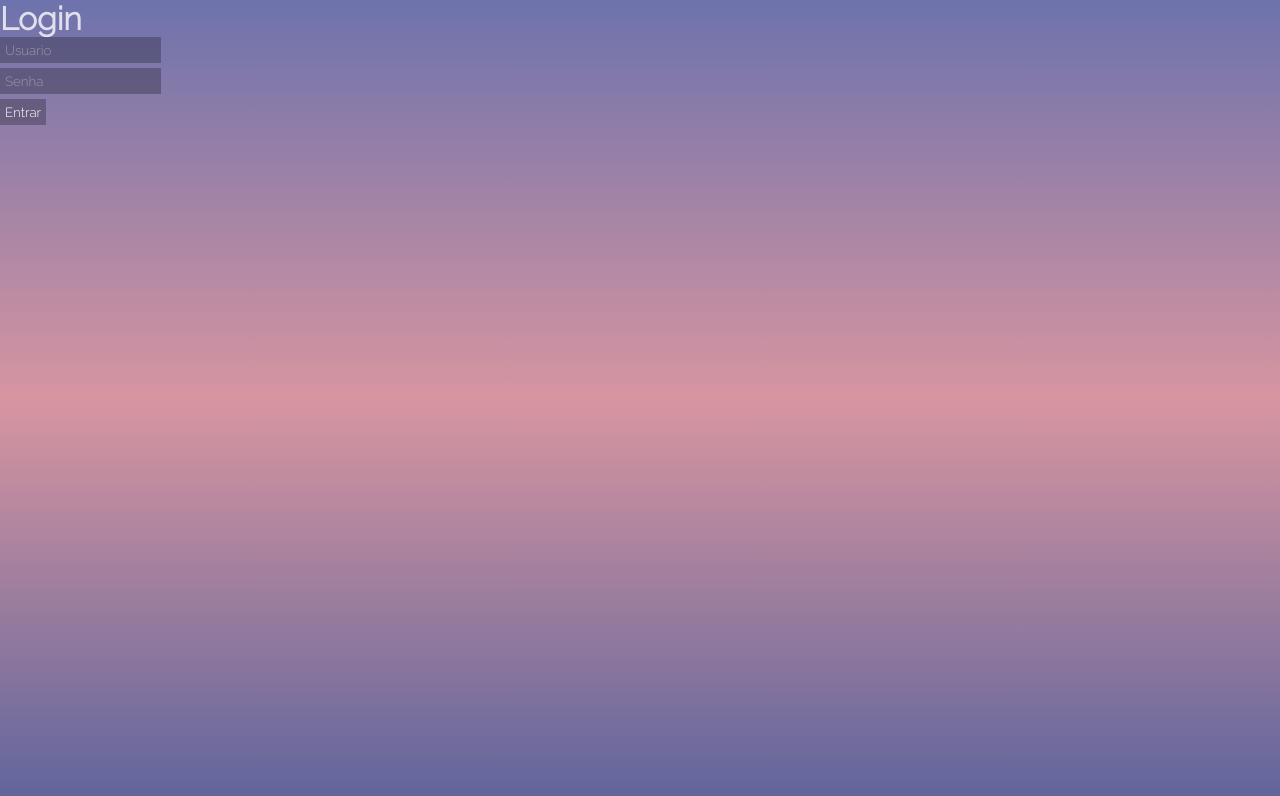
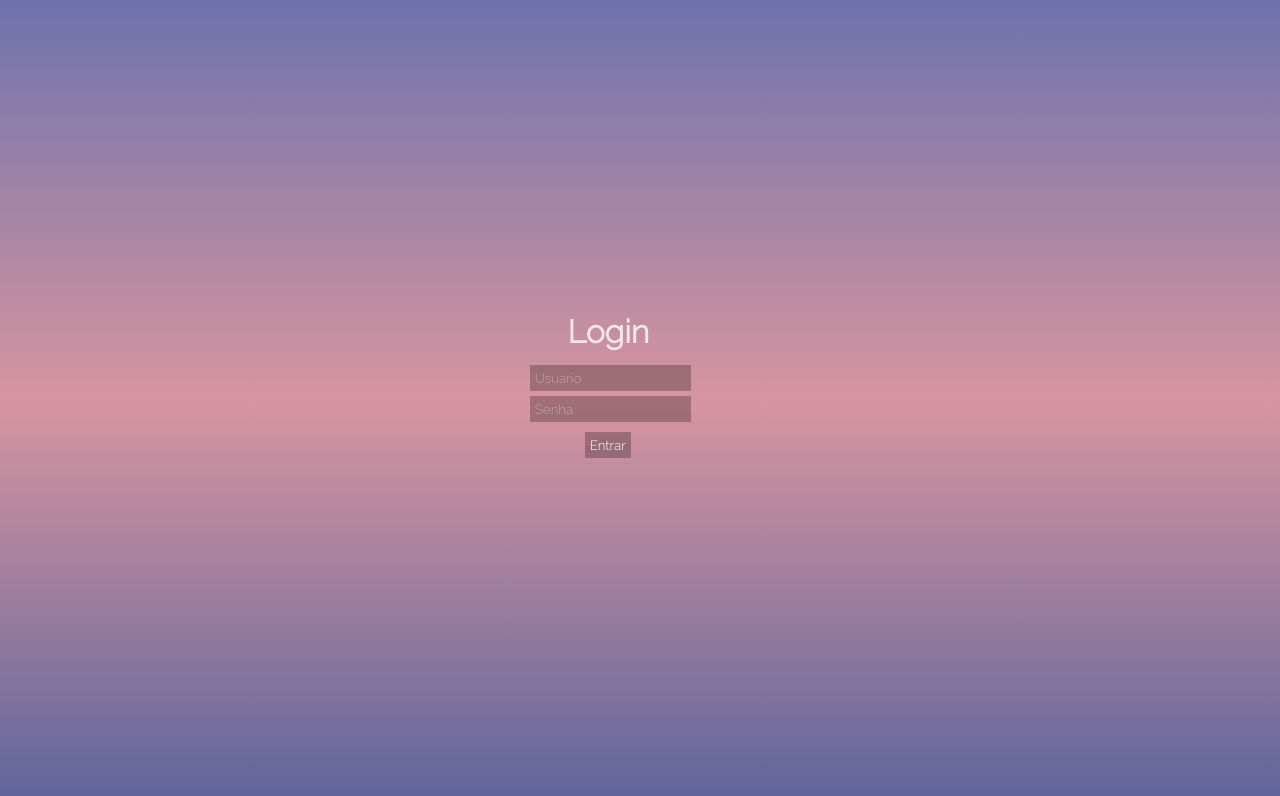
Before and after one commit to BrunoBorgert/Projeto, a plain HTML site: page index.html in a window 1280 px wide. Drawn offline with Linux system fonts and the light colour scheme.

Commit message:
Update style.css
Ajuste no Box-Login

```diff
--- a/style.css
+++ b/style.css
@@ -12,6 +12,9 @@ body{
 }
 h1{
     color: rgba(255, 255, 255, 0.781);
+    position: absolute;
+    top: -65%;
+    left: 25%;
 }
 input {
     margin-bottom: 5px;
@@ -25,3 +28,16 @@ input {
 ::placeholder{
     color: #ffffff5e;
 }
+
+.box-login{
+    padding: 5px;
+    position: absolute;
+    top: 45%;
+    left: 41%;
+
+}
+#botao{
+    position: absolute;
+    top: 100%;
+    left: 35%;
+}
```
